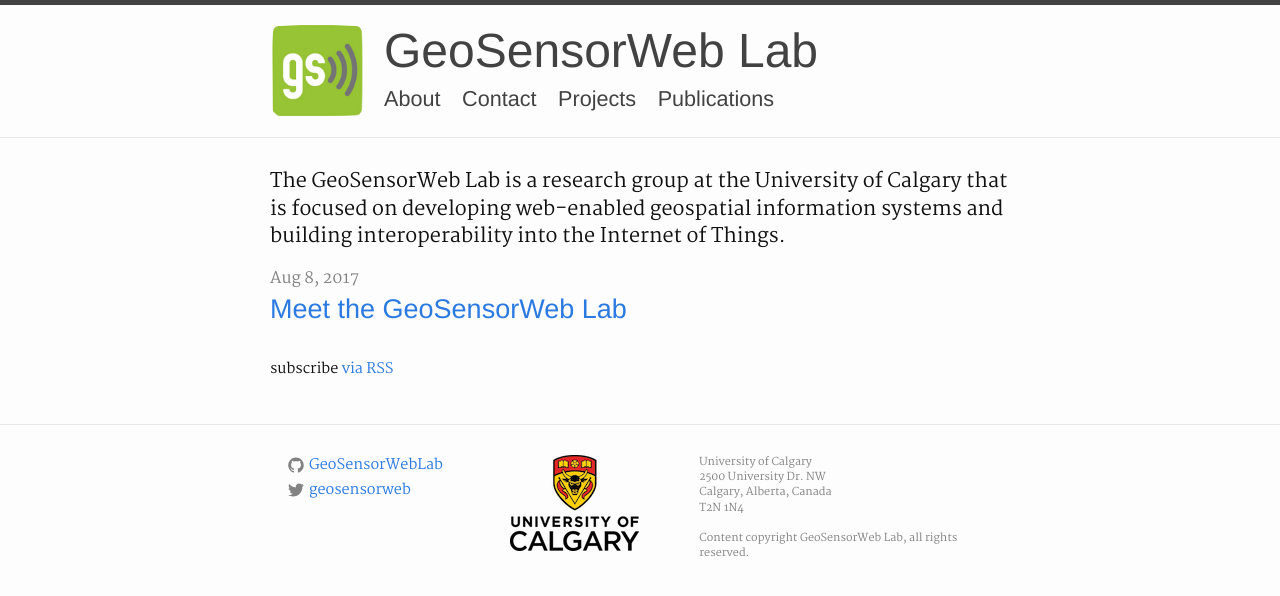
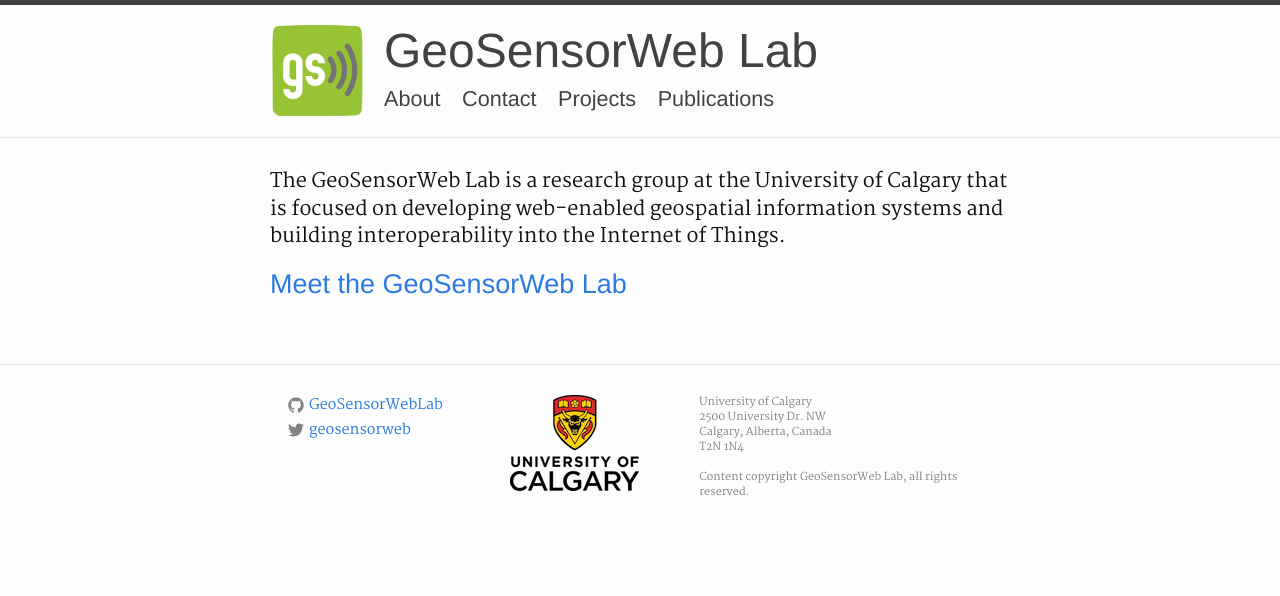
Before and after one commit to GeoSensorWebLab/geosensorweblab.github.io, a Jekyll site: the page built from index.md, in a window 1280 px wide. Shown: the top 596 px of the page. Built offline with Jekyll 4.4.1, drawn with Linux system fonts in a browser that asks for light colours.

Commit message:
feat(blog): add blog entry to top level and rearrange home page

```diff
--- a/_layouts/home.html
+++ b/_layouts/home.html
@@ -11,18 +11,13 @@
   {{ content }}
 
   <ul class="post-list">
-    {% for post in site.posts %}
+    {% assign post = site.posts.last %}
     <li>
       {% assign date_format = site.minima.date_format | default: "%b %-d, %Y" %}
-        <span class="post-meta">{{ post.date | date: date_format }}</span>
-
       <h2>
         <a class="post-link" href="{{ post.url | relative_url }}">{{ post.title | escape }}</a>
       </h2>
     </li>
-    {% endfor %}
   </ul>
 
-  <p class="rss-subscribe">subscribe <a href="{{ "/feed.xml" | relative_url }}">via RSS</a></p>
-
 </div>
--- a/_posts/2017-08-08-meet-the-geosensorweb-lab.markdown
+++ b/_posts/2017-08-08-meet-the-geosensorweb-lab.markdown
@@ -2,7 +2,7 @@
 layout: post
 title:  "Meet the GeoSensorWeb Lab"
 date:   2017-08-08 16:07:57 -0600
-categories: geosensorweblab
+category: geosensorweblab
 ---
 
 The GeoSensorWeb Lab is a research group at the University of Calgary, Canada that is focused on developing web-enabled geospatial information systems and building interoperability into the Internet of Things.
```
Lines whose indentation alone changed are shown as unchanged.
